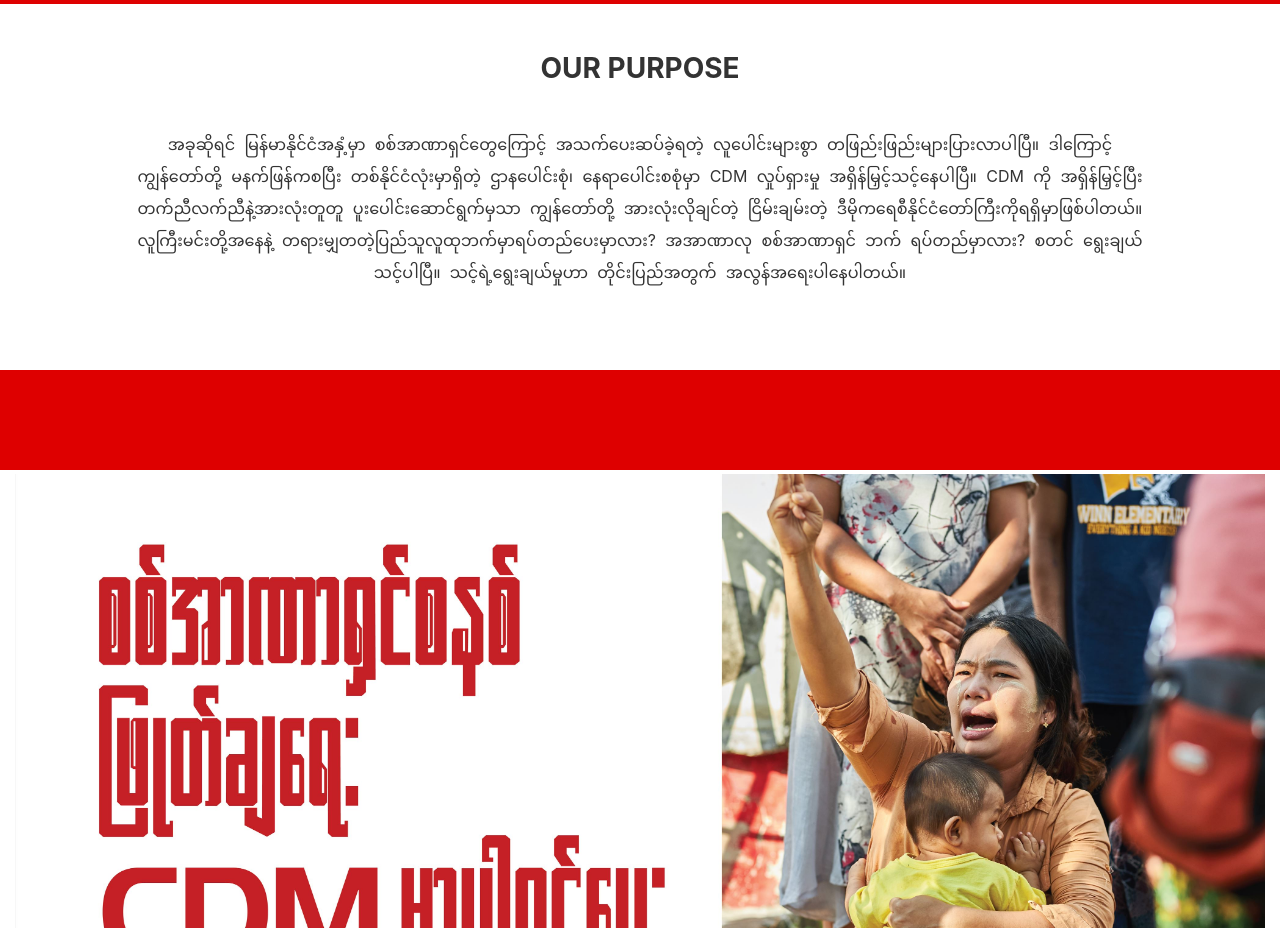
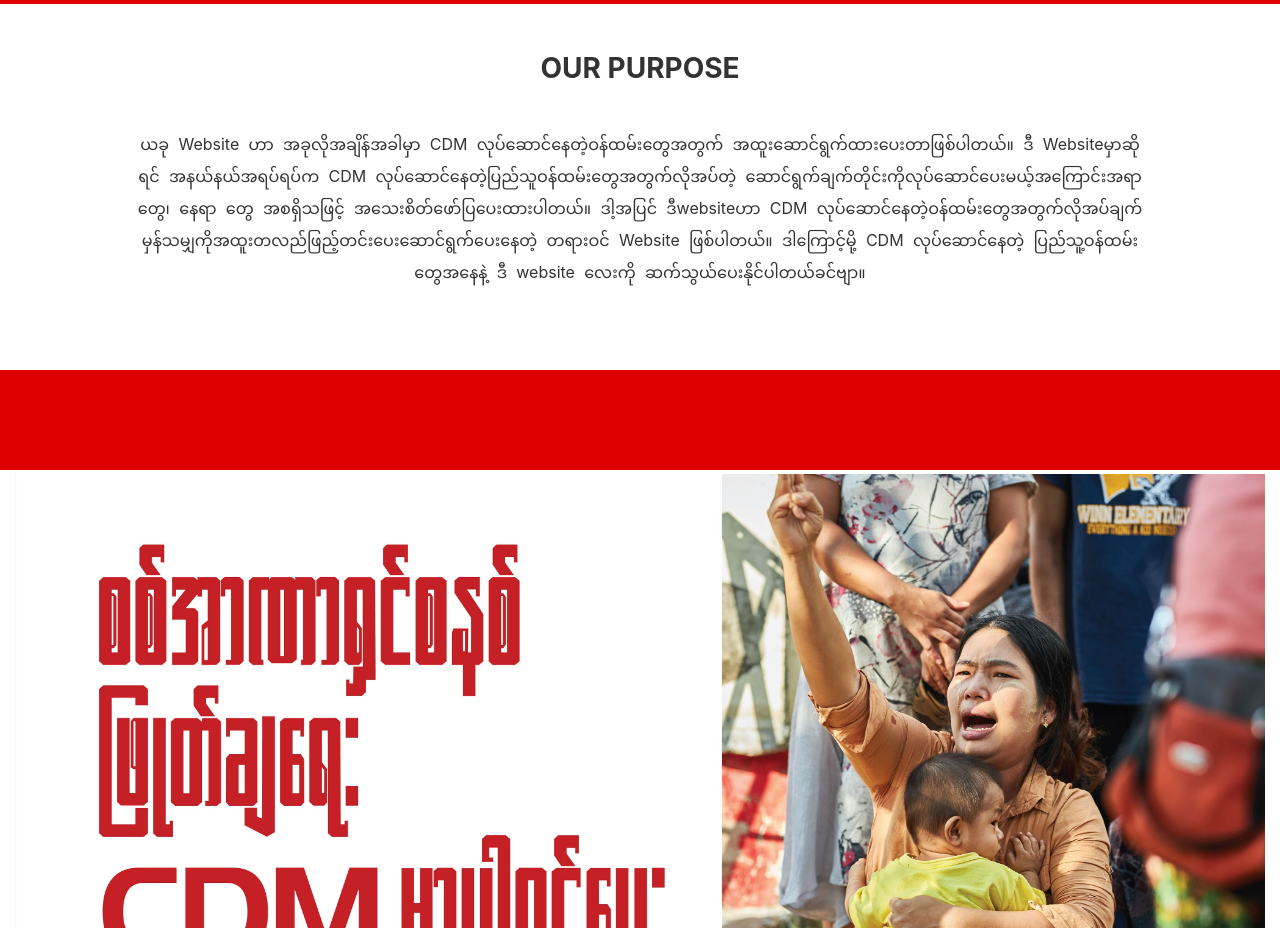
Before and after one commit to cdm-support/CDM, a plain HTML site: page index.html in a window 1280 px wide. Shown: the part 900-1828 px from the top of the page. Drawn offline with Linux system fonts and the light colour scheme.

Commit message:
change text

```diff
--- a/index.html
+++ b/index.html
@@ -53,11 +53,11 @@
 				 <h3 style=" color: #333; text-align: center; font-weight: 700;">OUR PURPOSE</h3>
 				 <br>
 				 <p style="color: #333;font-size: 16px;margin: 10px 50px; text-align: center; line-height: 2rem; word-spacing: .3rem;">
-					အခုဆိုရင် မြန်မာနိုင်ငံအနှံ့မှာ
-					စစ်အာဏာရှင်တွေကြောင့် အသက်ပေးဆပ်ခဲ့ရတဲ့ လူပေါင်းများစွာ တဖြည်းဖြည်းများပြားလာပါပြီ။
-					ဒါကြောင့် ကျွန်တော်တို့ မနက်ဖြန်ကစပြီး တစ်နိုင်ငံလုံးမှာရှိတဲ့ ဌာနပေါင်းစုံ၊ နေရာပေါင်းစစုံမှာ CDM လှုပ်ရှားမှု အရှိန်မြှင့်သင့်နေပါပြီ။
-					CDM ကို အရှိန်မြှင့်ပြီး တက်ညီလက်ညီနဲ့အားလုံးတူတူ ပူးပေါင်းဆောင်ရွက်မှသာ ကျွန်တော်တို့ အားလုံးလိုချင်တဲ့ ငြိမ်းချမ်းတဲ့ ဒီမိုကရေစီနိုင်ငံတော်ကြီးကိုရရှိမှာဖြစ်ပါတယ်။ လူကြီးမင်းတို့အနေနဲ့ တရားမျှတတဲ့ပြည်သူလူထုဘက်မှာရပ်တည်ပေးမှာလား? အအာဏာလု စစ်အာဏာရှင် ဘက် ရပ်တည်မှာလား? စတင် ရွေးချယ်သင့်ပါပြီ။
-					သင့်ရဲ့ရွေးချယ်မှုဟာ တိုင်းပြည်အတွက် အလွန်အရေးပါနေပါတယ်။
+					ယခု Website ဟာ အခုလိုအချိန်အခါမှာ CDM လုပ်ဆောင်နေတဲ့ဝန်ထမ်းတွေအတွက် အထူးဆောင်ရွက်ထားပေးတာဖြစ်ပါတယ်။
+					ဒီ Websiteမှာဆိုရင် အနယ်နယ်အရပ်ရပ်က CDM လုပ်ဆောင်နေတဲ့ပြည်သူဝန်ထမ်းတွေအတွက်လိုအပ်တဲ့ ဆောင်ရွက်ချက်တိုင်းကိုလုပ်ဆောင်ပေးမယ့်အကြောင်းအရာတွေ၊ နေရာ တွေ အစရှိသဖြင့် အသေးစိတ်ဖော်ပြပေးထားပါတယ်။
+					ဒါ့အပြင် ဒီwebsiteဟာ CDM လုပ်ဆောင်နေတဲ့ဝန်ထမ်းတွေအတွက်လိုအပ်ချက်မှန်သမျှကိုအထူးတလည်ဖြည့်တင်းပေးဆောင်ရွက်ပေးနေတဲ့ တရားဝင် Website ဖြစ်ပါတယ်။
+					ဒါကြောင့်မို့ CDM လုပ်ဆောင်နေတဲ့ ပြည်သူ့ဝန်ထမ်းတွေအနေနဲ့ ဒီ website လေးကို ဆက်သွယ်ပေးနိုင်ပါတယ်ခင်ဗျာ။
+
 				</p>
 			 </div>
 		 </div>
```
Also changed, not shown: about.html (+1 -1 lines).
